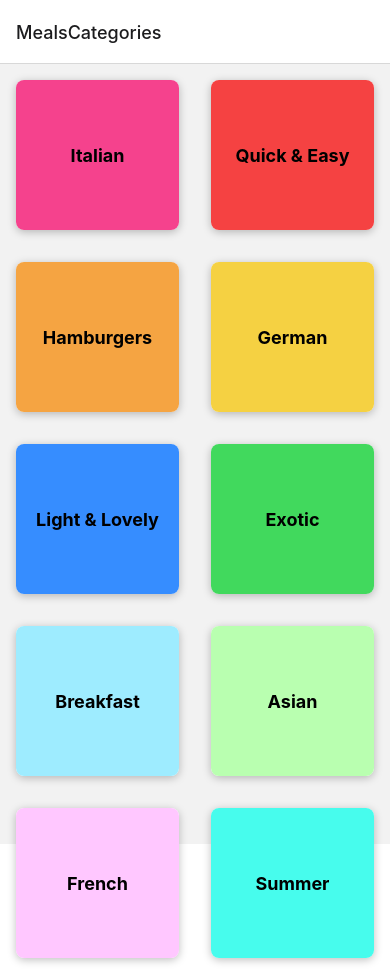
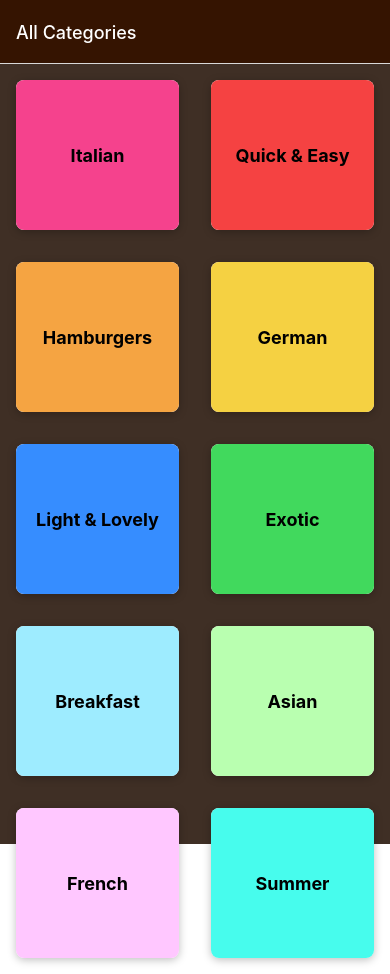
Before and after one commit to komarthiranga/react-native-meals-app-with-nav, a React Native app in the folder meals-app/: screen / in a window 390 px wide. Built offline with nearby package versions, Linux system fonts and the light colour scheme.

Commit message:
added Header style

```diff
--- a/meals-app/App.js
+++ b/meals-app/App.js
@@ -9,11 +9,27 @@ const Stack = createNativeStackNavigator();
 export default function App() {
   return (
     <>
-      <StatusBar style="dark" />
+      <StatusBar style="light" />
       <NavigationContainer>
-         <Stack.Navigator>
-            <Stack.Screen name="MealsCategories" component={CategoriesScreen} />
-            <Stack.Screen name="MealsOverView" component={MealsOverViewScreen} />
+         <Stack.Navigator screenOptions={{
+             headerStyle:{
+              backgroundColor: '#351401'
+            },
+            headerTintColor: "white",
+            contentStyle: {
+              backgroundColor: '#3f2f25'
+            }
+         }}>
+            <Stack.Screen name="MealsCategories" component={CategoriesScreen} options={{title: 'All Categories'}} />
+            <Stack.Screen name="MealsOverView" component={MealsOverViewScreen}
+            // options={ ({ route, navigation }) => {
+            //     const id = route.params.categoryId;
+            //     return {
+            //         title: `Meals Overview #${id}`
+            //     }
+            // } }
+
+            />
          </Stack.Navigator>
       </NavigationContainer>
 
--- a/meals-app/screens/MealsOverViewScreen.js
+++ b/meals-app/screens/MealsOverViewScreen.js
@@ -1,11 +1,19 @@
-import { MEALS } from '../data/dummy-data'
+import { CATEGORIES, MEALS } from '../data/dummy-data'
 import { SafeAreaView, StyleSheet, FlatList } from 'react-native';
 import MealItem from '../components/MealItem';
+import { useEffect } from 'react';
 
-const MealsOverViewScreen = ({route}) => {
+const MealsOverViewScreen = ({route, navigation}) => {
     const { categoryId } = route.params;
+
+    useEffect( () => {
+        const categoryTitle = CATEGORIES.find( category => category.id === categoryId ).title;
+        navigation.setOptions({
+            title: categoryTitle
+        });
+    }, [categoryId, navigation]);
+
     const dispalyedMeals = MEALS.filter( mealItem => mealItem.categoryIds.indexOf(categoryId) >= 0 )
-
     const renderItem = ({item}) => <MealItem item={item} />
 
     return(
```
